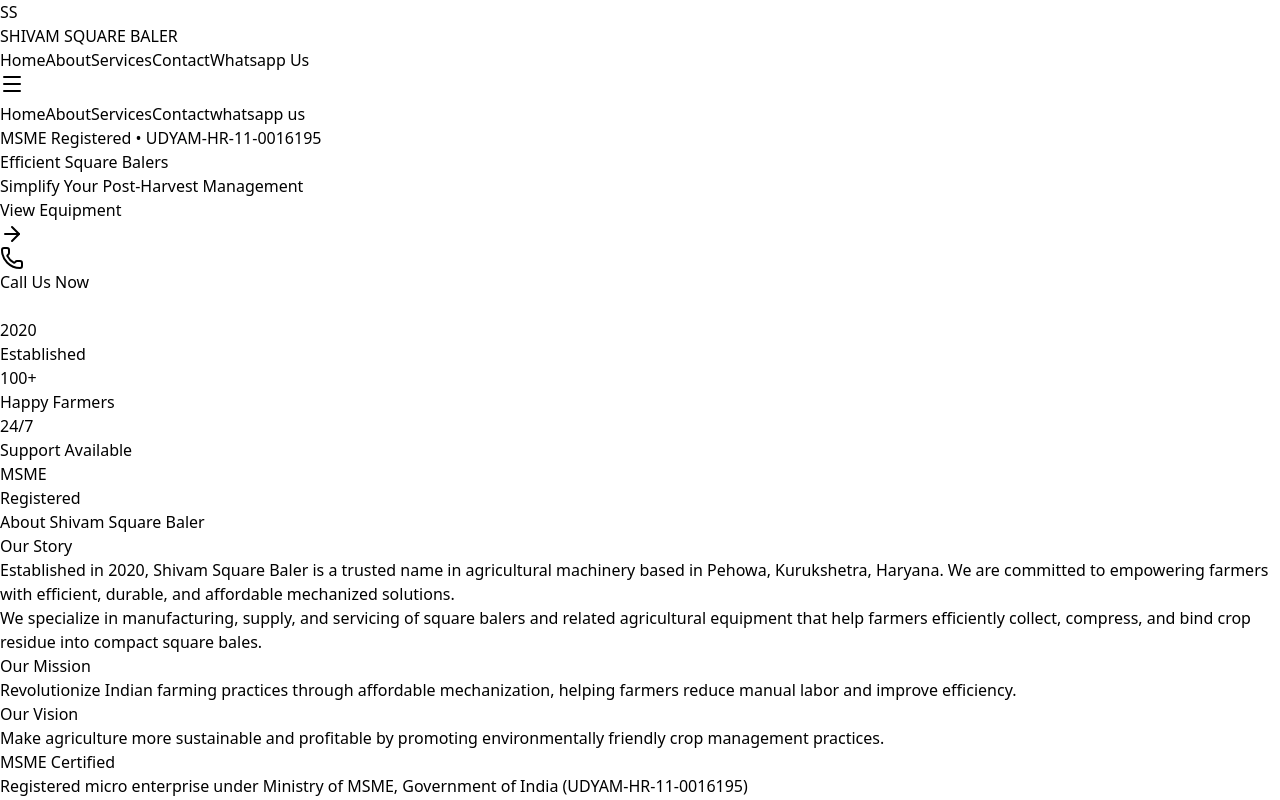
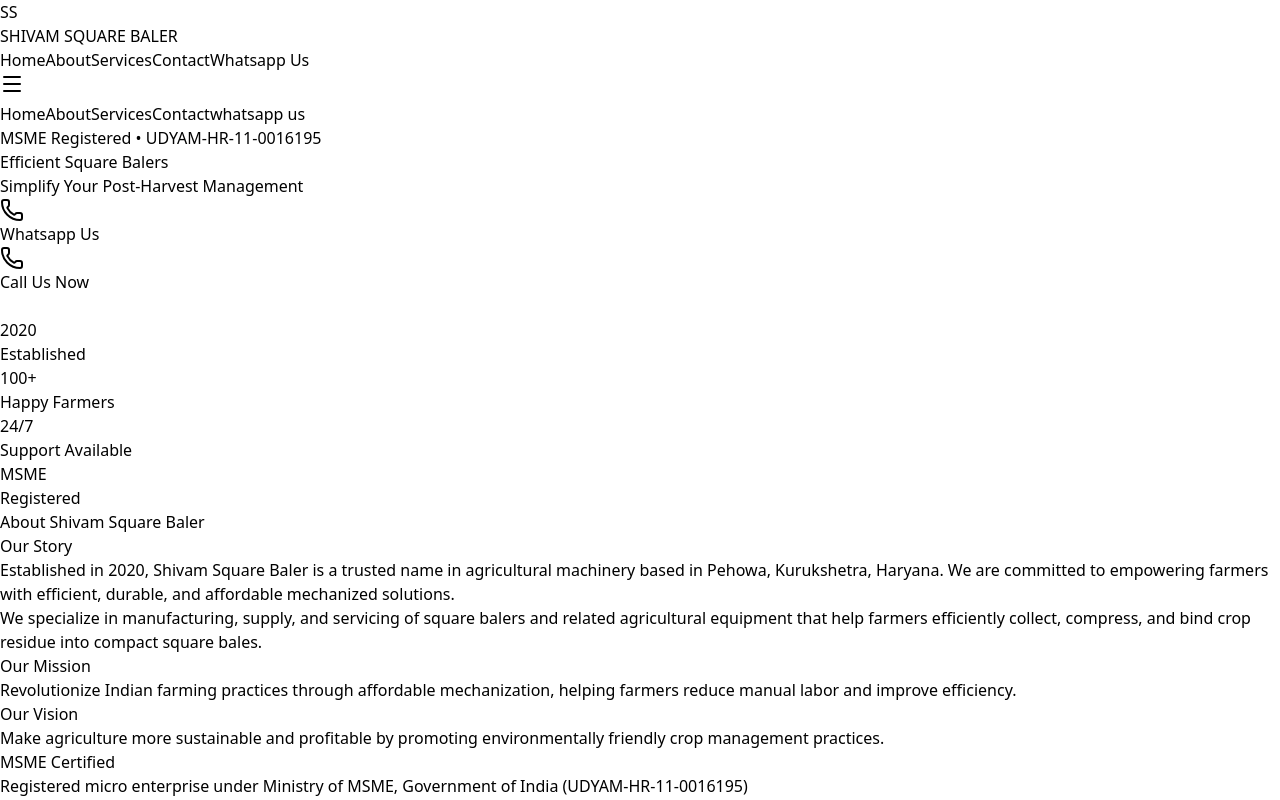
Before and after one commit to deepak35an/shivam_baller, a React (Vite) app: page / in a window 1280 px wide. Shown: the top 800 px of the page. Built offline with nearby package versions, Linux system fonts and the light colour scheme.

Commit message:
fixed home slider

```diff
--- a/src/component/HomeOne.jsx
+++ b/src/component/HomeOne.jsx
@@ -89,10 +89,10 @@
             </p>
 
             <div className="flex flex-col sm:flex-row gap-4 justify-center items-center">
-              <button className="px-8 py-4 bg-white text-green-700 rounded-lg font-semibold hover:bg-green-50 transform hover:scale-105 transition-all duration-200 shadow-xl flex items-center space-x-2">
-                <span>{heroSlides[currentSlide].cta}</span>
-                <ArrowRight className="w-5 h-5" />
-              </button>
+               <a href="https://wa.link/wrdiq4" className="px-8 py-4 border-2 border-white text-white rounded-lg font-semibold hover:bg-white/10 transition-all duration-200 flex items-center space-x-2">
+                <Phone className="w-5 h-5" />
+                <span>Whatsapp Us</span>
+              </a>
               <a href="tel:8950648283"className="px-8 py-4 border-2 border-white text-white rounded-lg font-semibold hover:bg-white/10 transition-all duration-200 flex items-center space-x-2">
                 <Phone className="w-5 h-5" />
                 <span>Call Us Now</span>
```
